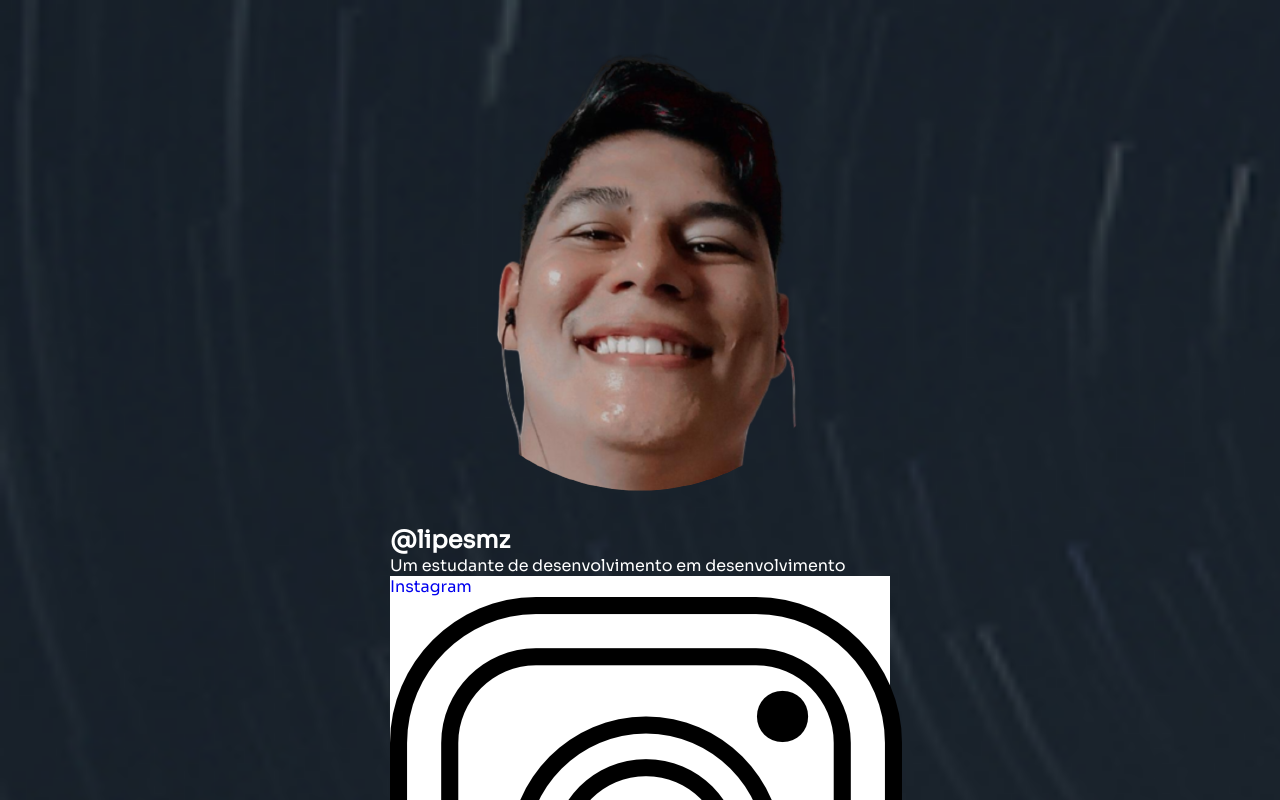
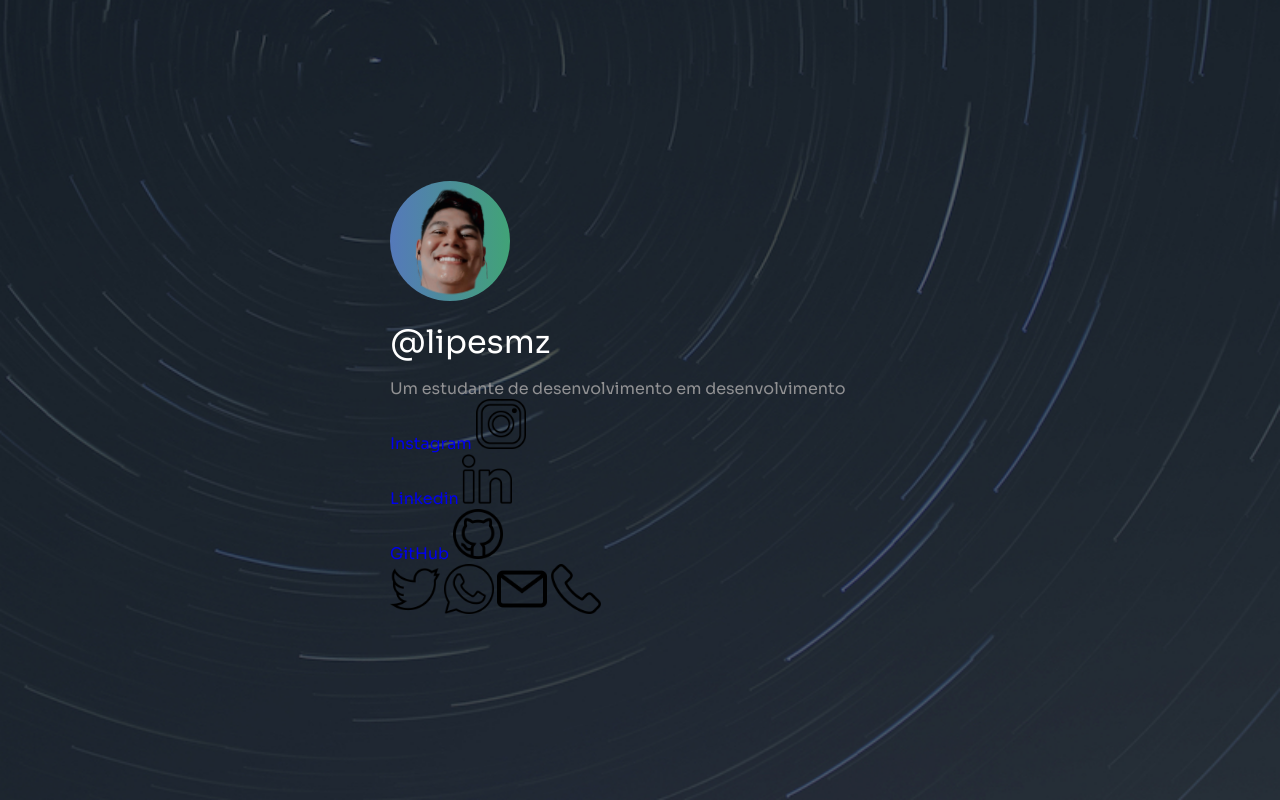
Before and after one commit to menezesfilipe/social-links, a plain HTML site: page index.html in a window 1280 px wide. Shown: the top 800 px of the page. Drawn offline with Linux system fonts and the light colour scheme.

Commit message:
header style

```diff
--- a/index.html
+++ b/index.html
@@ -10,7 +10,7 @@
 <body>
     <section class="container">
         <header>
-            <img src="images/profile.png" alt="foto de perfil">
+            <img src="images/profile.png" alt="foto de perfil" class="profile">
             <h1>@lipesmz</h1>
             <p>Um estudante de desenvolvimento em desenvolvimento</p>
         </header>
--- a/style.css
+++ b/style.css
@@ -9,7 +9,7 @@
 }
 
 body{
-    background: url(images/background.jpg);
+    background-image: url(images/background.jpg);
     background-repeat: no-repeat;
     background-size: cover;
 }
@@ -24,8 +24,31 @@ body{
     height: 100%;
     justify-content: center;
     font-family: 'Sora', sans-serif;
+    height: 100vh;
 }
 
-li{
-    background-color: white;
+.profile{
+    width: 120px;
+    background: linear-gradient(to right, #5579ba, #41a377);
+    border-radius: 50%;
 }
+h1{
+    font-weight: 400;
+    font-size: 2em;
+    margin: 16px 0;
+}
+
+p{
+    font-size: 1em;
+    color: #919193;
+}
+
+
+
+ul img {
+    width: 50px;
+}
+
+footer img{
+    width: 50px;
+}
```
